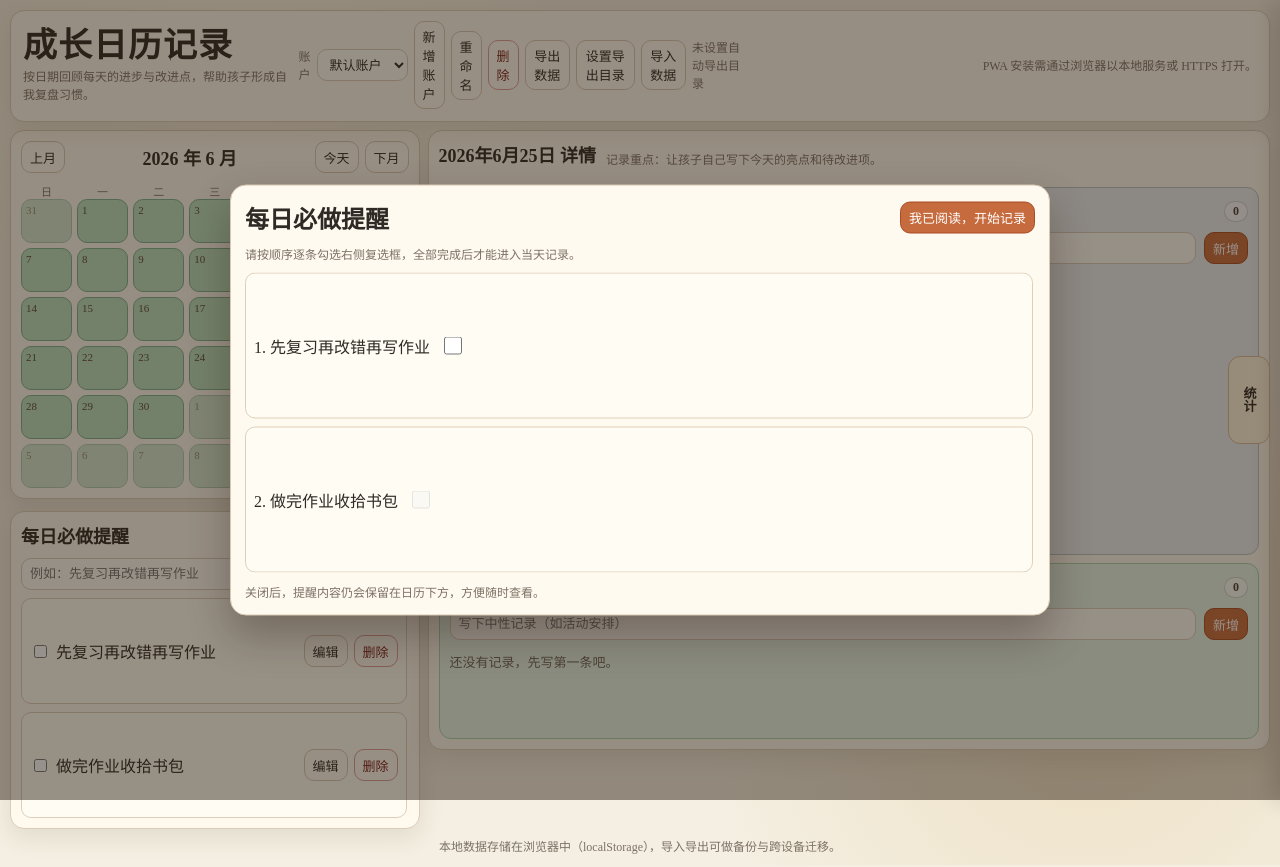
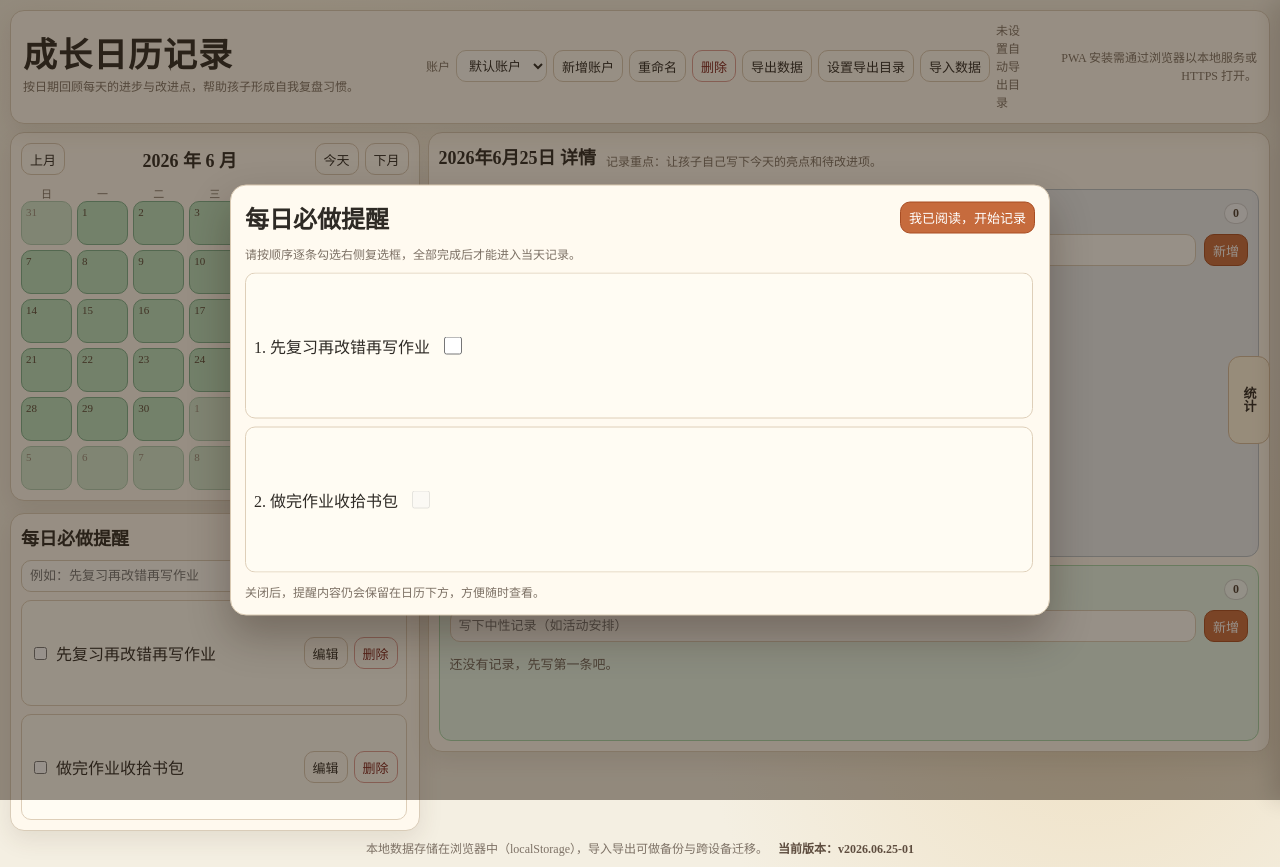
Before and after one commit to Leon-Zhang-code/daily-history-app, a plain HTML site: page DailyHistory.html in a window 1280 px wide. Drawn offline with Linux system fonts and the light colour scheme.

Commit message:
Add files via upload
6

```diff
--- a/DailyHistory.html
+++ b/DailyHistory.html
@@ -105,6 +105,7 @@
 
     .toolbar {
       justify-content: flex-end;
+      justify-self: end;
     }
 
     .install-hint {
@@ -663,6 +664,7 @@
       }
 
       .topbar {
+        grid-template-columns: minmax(240px, 32%) minmax(0, 1fr);
         padding: 8px 10px;
         gap: 8px;
       }
@@ -685,7 +687,19 @@
       .toolbar {
         overflow-x: auto;
         justify-content: flex-end;
+        justify-self: stretch;
         padding-bottom: 2px;
+      }
+
+      .toolbar button,
+      .toolbar .btn,
+      .toolbar .select,
+      .toolbar label,
+      .account button,
+      .account .select,
+      .account label {
+        white-space: nowrap;
+        flex-shrink: 0;
       }
 
       button,
@@ -937,15 +951,22 @@
       <div class="summary-cards" id="summaryCards"></div>
     </aside>
 
-    <div class="foot">本地数据存储在浏览器中（localStorage），导入导出可做备份与跨设备迁移。</div>
+    <div class="foot">本地数据存储在浏览器中（localStorage），导入导出可做备份与跨设备迁移。<span id="appVersion" style="margin-left:10px;font-weight:bold;color:#5e4d3f;"></span></div>
   </div>
 
   <script>
     (function () {
+      var APP_VERSION = "v2026.06.25-01";
       var STORAGE_KEY = "daily_history_single_file_v1";
       var HANDLE_DB_NAME = "daily_history_handles_v1";
       var HANDLE_STORE_NAME = "handles";
       var HANDLE_EXPORT_DIR_KEY = "exportDir";
+
+      function renderVersion() {
+        var el = document.getElementById("appVersion");
+        if (!el) return;
+        el.textContent = "当前版本：" + APP_VERSION;
+      }
 
       function uid() {
         return "id_" + Date.now().toString(36) + Math.random().toString(36).slice(2, 8);
@@ -1909,6 +1930,7 @@
 
       bindEvents();
       renderAll();
+      renderVersion();
       registerServiceWorker();
       loadExportDirHandle().then(function (handle) {
         ui.exportDirHandle = handle;
```
